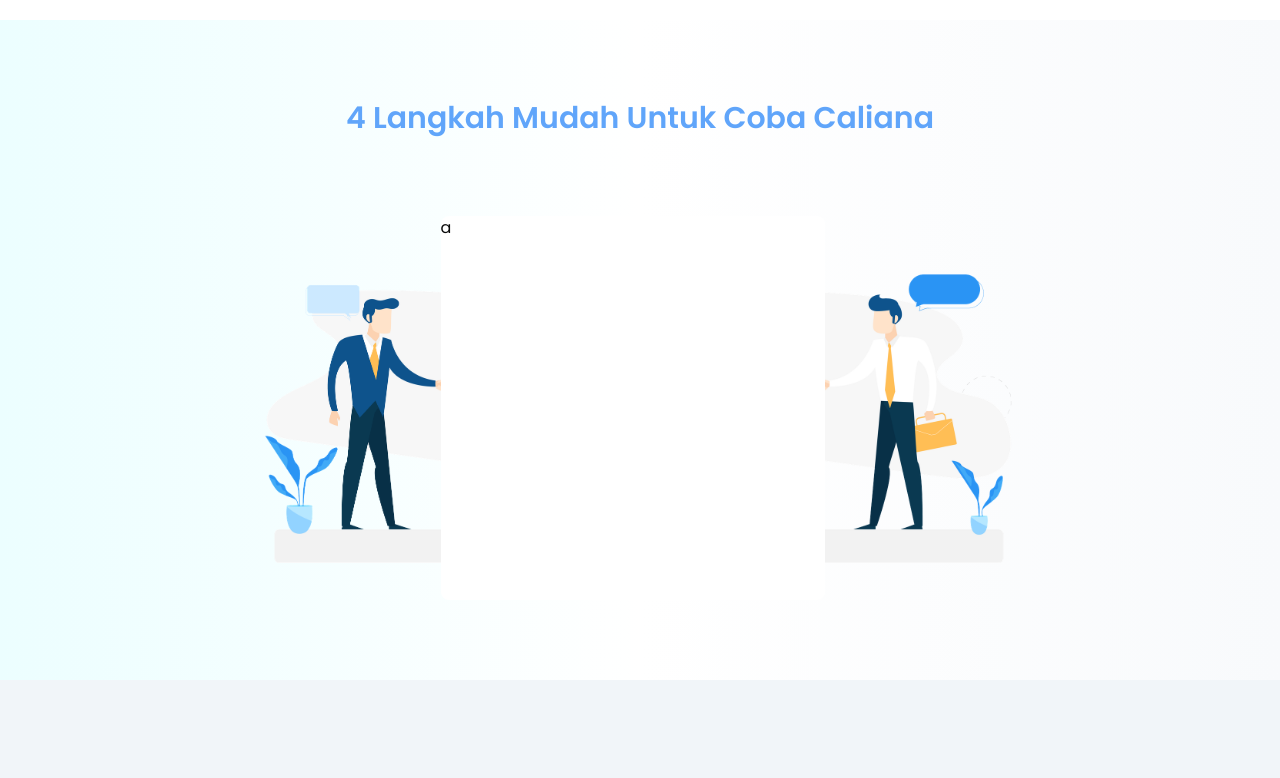
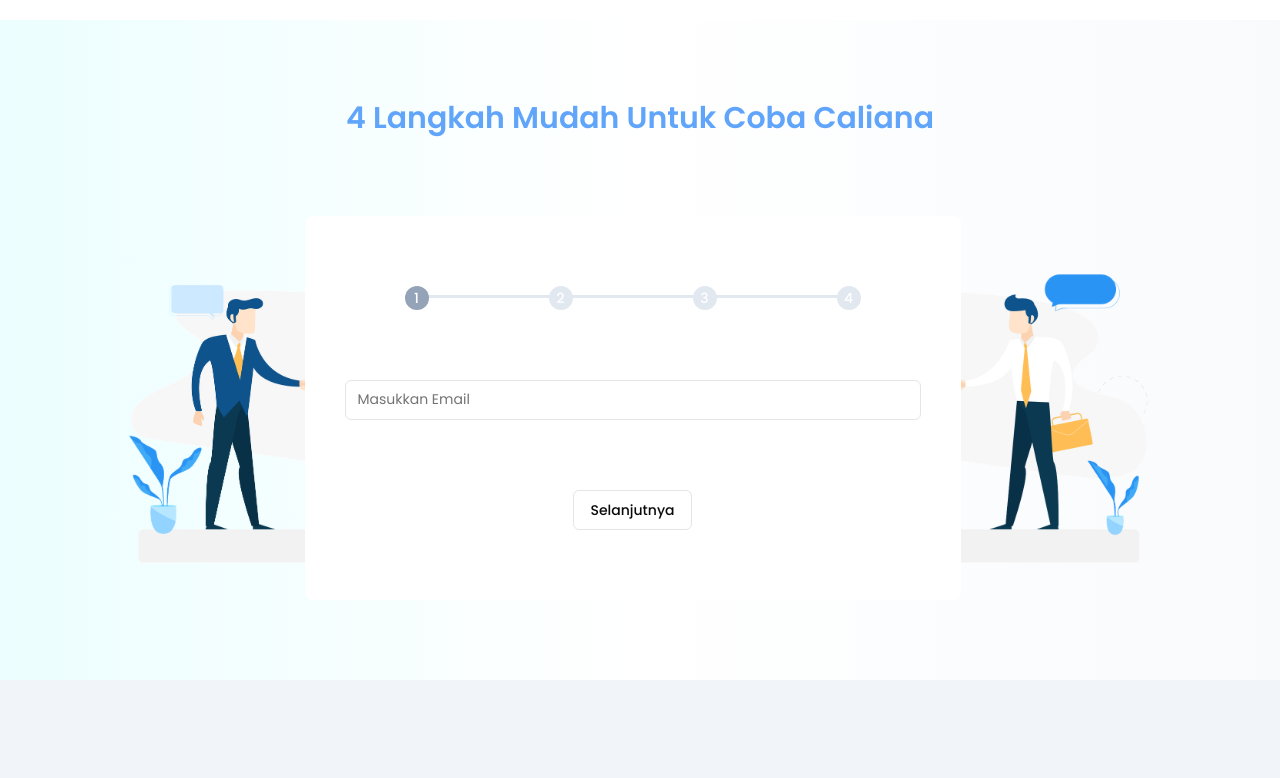
Before and after one commit to PrinzEugen39/CalianaHabib-Challange, a React (Vite) app: page / in a window 1280 px wide. Shown: the part 4059-4837 px from the top of the page. Built offline with nearby package versions, Linux system fonts and the light colour scheme.

Commit message:
feat: prototype multistep form

```diff
--- a/src/app/Home page/FormCaliana.tsx
+++ b/src/app/Home page/FormCaliana.tsx
@@ -1,3 +1,26 @@
+import { Button } from "@/components/ui/button";
+import { Input } from "@/components/ui/input";
+import { useState } from "react";
+
+const formSteps = [
+  {
+    title: "Masukkan email anda",
+    type: "email",
+  },
+  {
+    title: "Masukkan nama perusahaan anda",
+    type: "text",
+  },
+  {
+    title: "Masukkan password anda",
+    type: "password",
+  },
+  {
+    title: "Konfirmasi password anda",
+    type: "password",
+  },
+];
+
 export default function FormCaliana() {
   return (
     <div className="py-20 bg-gradient-to-r from-cyan-50 via-white to-slate-50">
@@ -5,10 +28,58 @@
         4 Langkah Mudah Untuk Coba Caliana
       </h2>
       <div className="flex items-center justify-center">
-        <img src="featureImages/business-deal1.png" alt="foto" className="hidden h-96 lg:block" />
-        <div className="bg-white rounded-lg size-96">a</div>
-        <img src="featureImages/business-deal2.png" alt="foto" className="hidden h-96 lg:block"/>
+        <img
+          src="featureImages/business-deal1.png"
+          alt="foto"
+          className="hidden h-96 lg:block"
+        />
+        <div className="max-w-md px-10 bg-white rounded-lg lg:max-w-3xl h-96">
+          <Steps />
+        </div>
+        <img
+          src="featureImages/business-deal2.png"
+          alt="foto"
+          className="hidden h-96 lg:block"
+        />
       </div>
     </div>
   );
 }
+
+function Steps() {
+  const [currStep, setCurrStep] = useState(1);
+  const [complete, setComplete] = useState(false);
+
+  return (
+    <div className="flex flex-col h-full justify-evenly">
+      <section className="flex items-center justify-between">
+        {formSteps.map((step, i) => (
+          <>
+            <div
+              key={i}
+              className={`step-item ${currStep === i + 1 ? "active" : ""} ${
+                (i + 1 < currStep || complete) && "complete"
+              }`}
+            >
+              <div className="step">{i + 1}</div>
+            </div>
+          </>
+        ))}
+      </section>
+
+      <Input type="email" placeholder="Masukkan Email"/>
+
+      <Button
+        className="max-w-md mx-auto"
+        variant={"outline"}
+        onClick={() => {
+          return currStep === formSteps.length
+            ? setComplete(true)
+            : setCurrStep((prev) => prev + 1);
+        }}
+      >
+        {currStep === formSteps.length ? "Selesai" : "Selanjutnya"}
+      </Button>
+    </div>
+  );
+}
--- /dev/null
+++ b/src/components/ui/input.tsx
@@ -0,0 +1,25 @@
+import * as React from "react"
+
+import { cn } from "@/lib/utils"
+
+export interface InputProps
+  extends React.InputHTMLAttributes<HTMLInputElement> {}
+
+const Input = React.forwardRef<HTMLInputElement, InputProps>(
+  ({ className, type, ...props }, ref) => {
+    return (
+      <input
+        type={type}
+        className={cn(
+          "flex h-10 w-full rounded-md border border-input bg-background px-3 py-2 text-sm ring-offset-background file:border-0 file:bg-transparent file:text-sm file:font-medium placeholder:text-muted-foreground focus-visible:outline-none focus-visible:ring-2 focus-visible:ring-ring focus-visible:ring-offset-2 disabled:cursor-not-allowed disabled:opacity-50",
+          className
+        )}
+        ref={ref}
+        {...props}
+      />
+    )
+  }
+)
+Input.displayName = "Input"
+
+export { Input }
--- a/src/index.css
+++ b/src/index.css
@@ -4,6 +4,31 @@
 
 video {
   border-radius: 16px;
+}
+
+.step-item {
+  @apply relative flex flex-col items-center justify-center w-36;
+}
+
+.step-item:not(:first-child):before {
+  @apply content-[''] bg-slate-200 absolute w-full h-[3px] right-2/4 top-1/3 translate-y-1/3;
+}
+
+.step {
+  @apply relative z-10 flex items-center justify-center w-6 h-6 text-sm font-medium text-white rounded-full bg-slate-200;
+}
+
+.active .step {
+  @apply bg-slate-400;
+}
+
+.complete .step {
+  @apply bg-blue-400;
+}
+
+.complete:not(:first-child):before,
+.active:not(:first-child):before {
+  @apply bg-blue-400;
 }
 
 @layer base {
```
